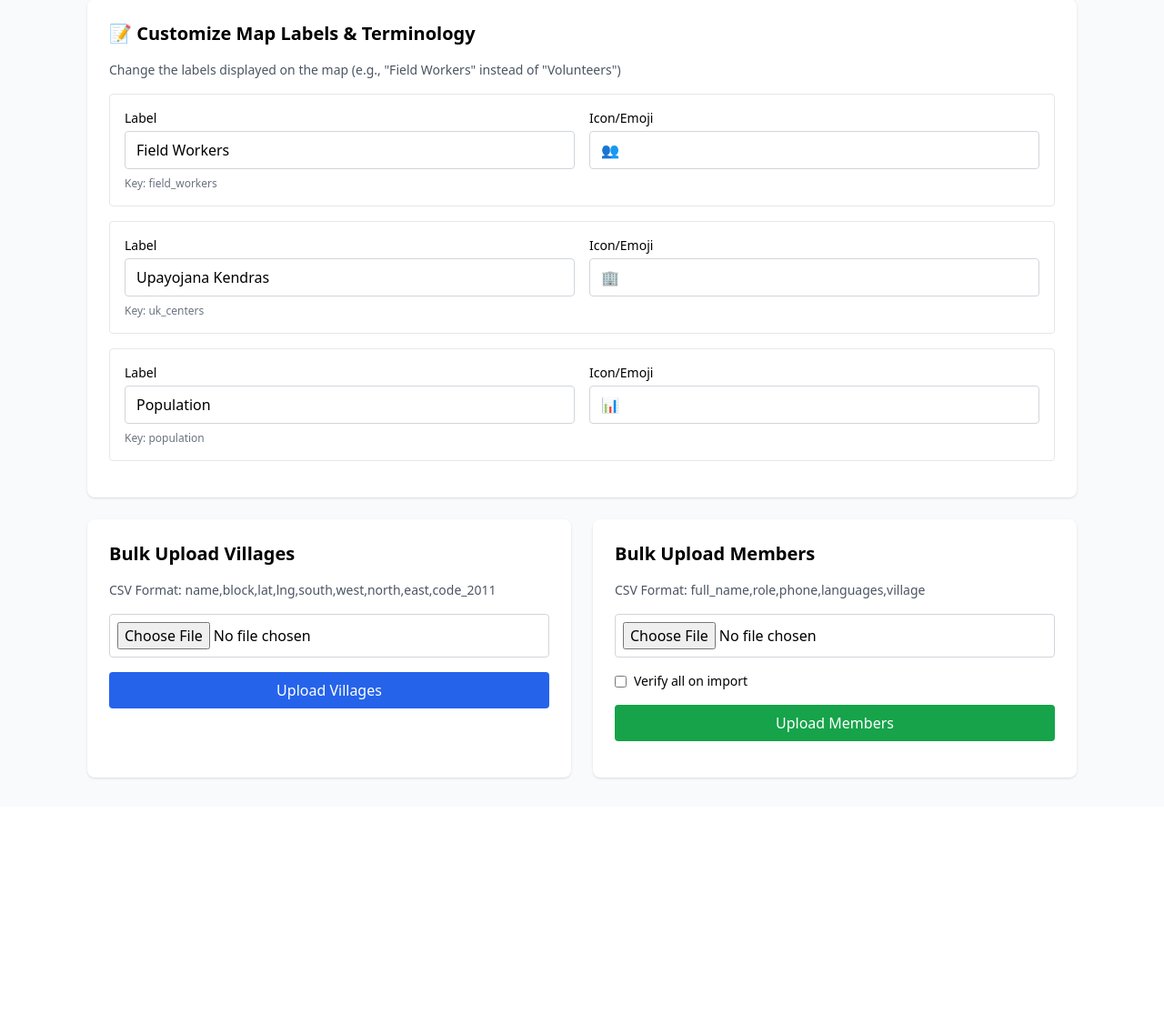
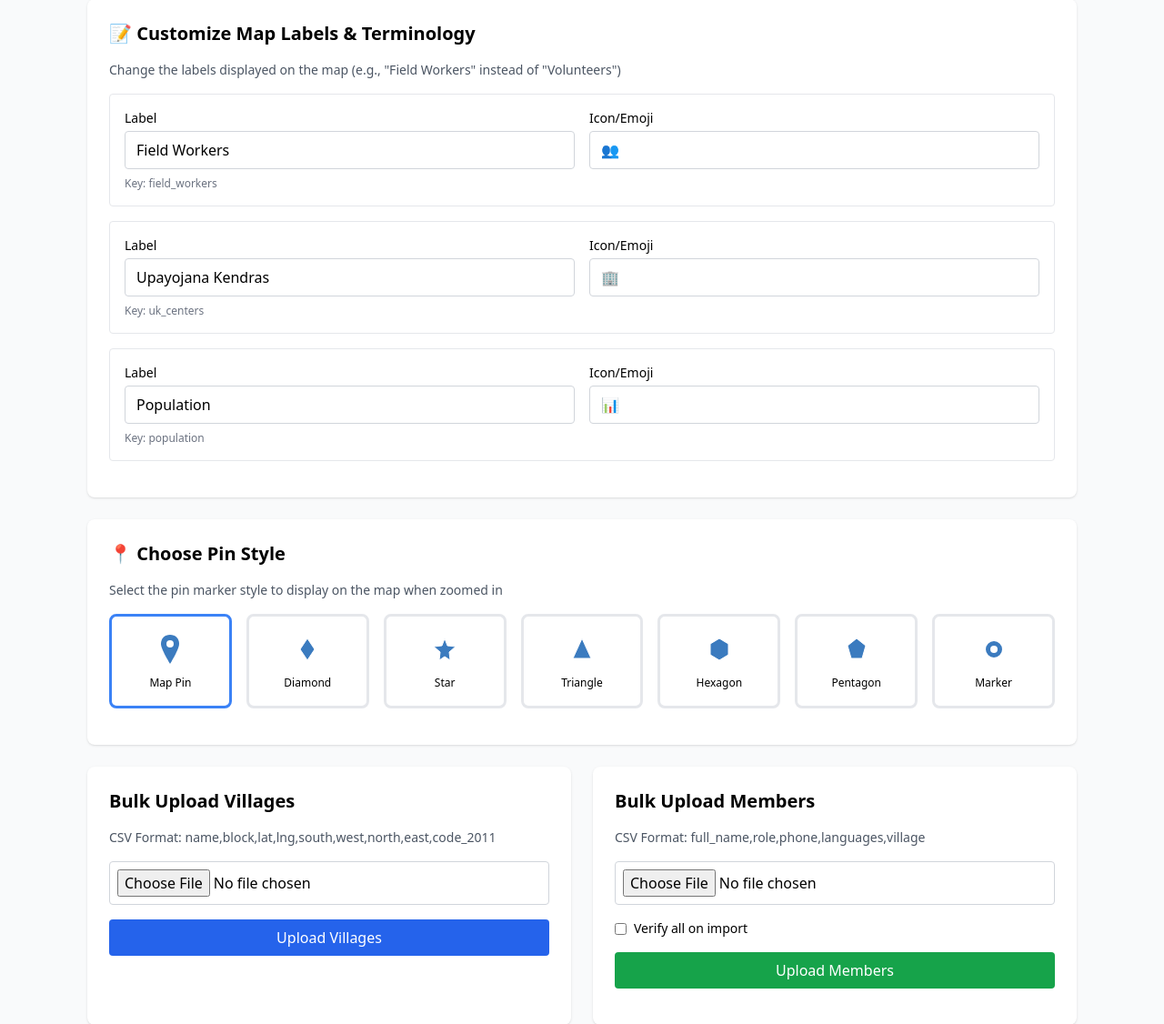
Before and after one commit to satyasairay/Volunteer-Coordination-Platform, a FastAPI app: template templates/admin.html in a window 1280 px wide. Shown: the part 209-1335 px from the top of the page at 91% size. Before the commit the page ends 1066 px from the top, so only its background shows below. Run offline with FastAPI, Linux system fonts and the light colour scheme; the template is opened without the code that fills it, so the values that code supplies are empty; data comes from the database, SQL or seed files in the repository; some libraries are stand-ins or nearby versions.

Commit message:
Enhance map with diverse SVG pin styles and admin options
Update models.py to include multiple pin style options, modify templates/admin.html to allow selection of these styles, and update templates/index.html to render SVG pins based on selected style.

Replit-Commit-Author: Agent
Replit-Commit-Session-Id: 95a062b7-2d15-42ce-8d03-54975cdcd5cb
Replit-Commit-Checkpoint-Type: intermediate_checkpoint
Replit-Commit-Screenshot-Url: https://storage.googleapis.com/screenshot-production-us-central1/91334f5c-cfa7-4a1c-b8b9-e73620e533e9/95a062b7-2d15-42ce-8d03-54975cdcd5cb/rty2I4r

```diff
--- a/models.py
+++ b/models.py
@@ -222,7 +222,7 @@ class MapSettings(SQLModel, table=True):
     village_point_color: str = Field(default="#e63946")  # Red dots
 
     # Pin settings
-    pin_style: str = Field(default="shining")  # shining, pointer, star
+    pin_style: str = Field(default="mappin")  # mappin, diamond, star, triangle, hexagon, pentagon, marker
     pin_color_scheme: str = Field(default="Blues")  # Blues, Oranges, Greens
     pin_color_metric: str = Field(default="field_workers")  # field_workers, uk_centers, population, custom
     show_pins: bool = Field(default=True)
--- a/templates/admin.html
+++ b/templates/admin.html
@@ -39,6 +39,17 @@
 
             <div id="labels-container" class="space-y-4"></div>
             <div id="labels-message" class="mt-4"></div>
+        </div>
+
+        <!-- Pin Style Selector -->
+        <div class="bg-white p-6 rounded-lg shadow mb-6">
+            <h2 class="text-xl font-bold mb-4">📍 Choose Pin Style</h2>
+            <p class="text-sm text-gray-600 mb-4">Select the pin marker style to display on the map when zoomed in</p>
+
+            <div id="pin-style-grid" class="grid grid-cols-3 md:grid-cols-4 lg:grid-cols-7 gap-4">
+                <!-- Pin options will be loaded here -->
+            </div>
+            <div id="pin-style-message" class="mt-4"></div>
         </div>
 
         <div class="grid md:grid-cols-2 gap-6">
@@ -85,6 +96,67 @@
     </div>
 
     <script>
+        // Pin style definitions with SVG paths
+        const pinStyles = [
+            { id: 'mappin', name: 'Map Pin', svg: '<path d="M0,-8 C-3,-8 -5,-6 -5,-3 C-5,0 0,8 0,8 C0,8 5,0 5,-3 C5,-6 3,-8 0,-8 Z" fill="currentColor"/><circle cx="0" cy="-3" r="2" fill="white"/>' },
+            { id: 'diamond', name: 'Diamond', svg: '<path d="M0,-6 L4,0 L0,6 L-4,0 Z" fill="currentColor" stroke="white" stroke-width="0.5"/>' },
+            { id: 'star', name: 'Star', svg: '<path d="M0,-6 L1.5,-2 L6,-1.5 L2.5,1.5 L3,6 L0,4 L-3,6 L-2.5,1.5 L-6,-1.5 L-1.5,-2 Z" fill="currentColor" stroke="white" stroke-width="0.5"/>' },
+            { id: 'triangle', name: 'Triangle', svg: '<path d="M0,-6 L5,5 L-5,5 Z" fill="currentColor" stroke="white" stroke-width="0.5"/>' },
+            { id: 'hexagon', name: 'Hexagon', svg: '<path d="M0,-6 L5,-3 L5,3 L0,6 L-5,3 L-5,-3 Z" fill="currentColor" stroke="white" stroke-width="0.5"/>' },
+            { id: 'pentagon', name: 'Pentagon', svg: '<path d="M0,-6 L5,-2 L3,5 L-3,5 L-5,-2 Z" fill="currentColor" stroke="white" stroke-width="0.5"/>' },
+            { id: 'marker', name: 'Marker', svg: '<circle cx="0" cy="0" r="5" fill="currentColor" stroke="white" stroke-width="1"/><circle cx="0" cy="0" r="2" fill="white"/>' }
+        ];
+
+        // Load map settings and populate pin styles
+        async function loadPinStyles() {
+            try {
+                const res = await fetch('/api/map-settings');
+                const settings = await res.json();
+                const currentStyle = settings.pin_style || 'mappin';
+
+                const grid = document.getElementById('pin-style-grid');
+                grid.innerHTML = pinStyles.map(style => `
+                    <div
+                        class="pin-style-option ${currentStyle === style.id ? 'selected' : ''}"
+                        data-style="${style.id}"
+                        onclick="selectPinStyle('${style.id}')"
+                        style="cursor: pointer; border: 3px solid ${currentStyle === style.id ? '#3b82f6' : '#e5e7eb'}; border-radius: 8px; padding: 16px; text-align: center; transition: all 0.2s;"
+                    >
+                        <svg width="40" height="40" viewBox="-10 -10 20 20" style="color: #3b7bbf; margin: 0 auto;">
+                            ${style.svg}
+                        </svg>
+                        <div style="margin-top: 8px; font-size: 12px; font-weight: 500;">${style.name}</div>
+                    </div>
+                `).join('');
+            } catch (err) {
+                console.error('Error loading pin styles:', err);
+            }
+        }
+
+        async function selectPinStyle(styleId) {
+            const message = document.getElementById('pin-style-message');
+            try {
+                const res = await fetch('/api/map-settings', {
+                    method: 'PUT',
+                    headers: { 'Content-Type': 'application/json' },
+                    body: JSON.stringify({ pin_style: styleId })
+                });
+
+                if (res.ok) {
+                    message.innerHTML = '<p class="text-green-600">✓ Pin style updated! Refresh the map to see changes.</p>';
+                    setTimeout(() => message.innerHTML = '', 3000);
+                    loadPinStyles(); // Reload to update selection
+                } else {
+                    throw new Error('Failed to update pin style');
+                }
+            } catch (err) {
+                message.innerHTML = `<p class="text-red-600">Error: ${err.message}</p>`;
+            }
+        }
+
+        // Load pin styles on page load
+        loadPinStyles();
+
         // Load custom labels
         async function loadLabels() {
             try {
```
Also changed, not shown: templates/index.html (+31 -13 lines).
